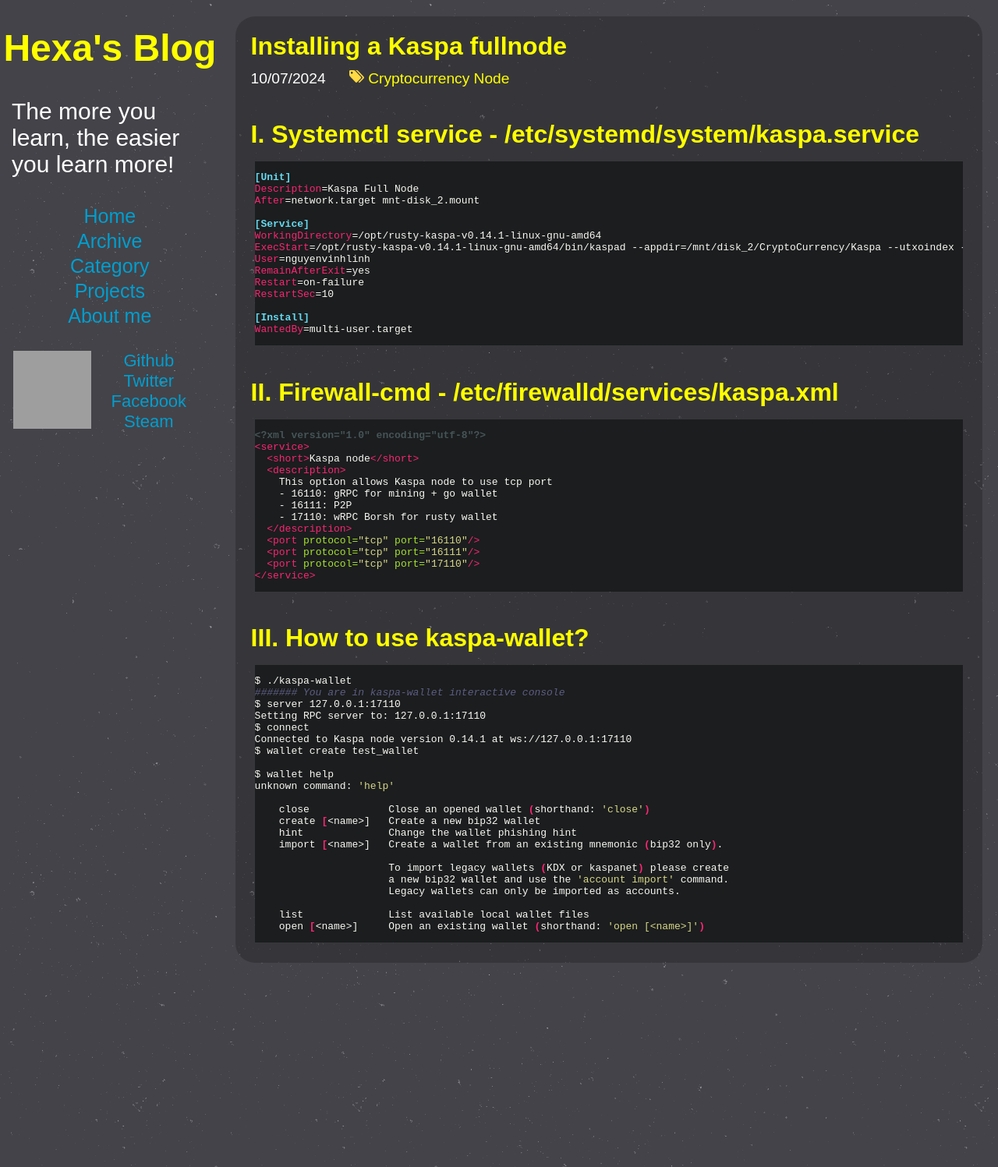
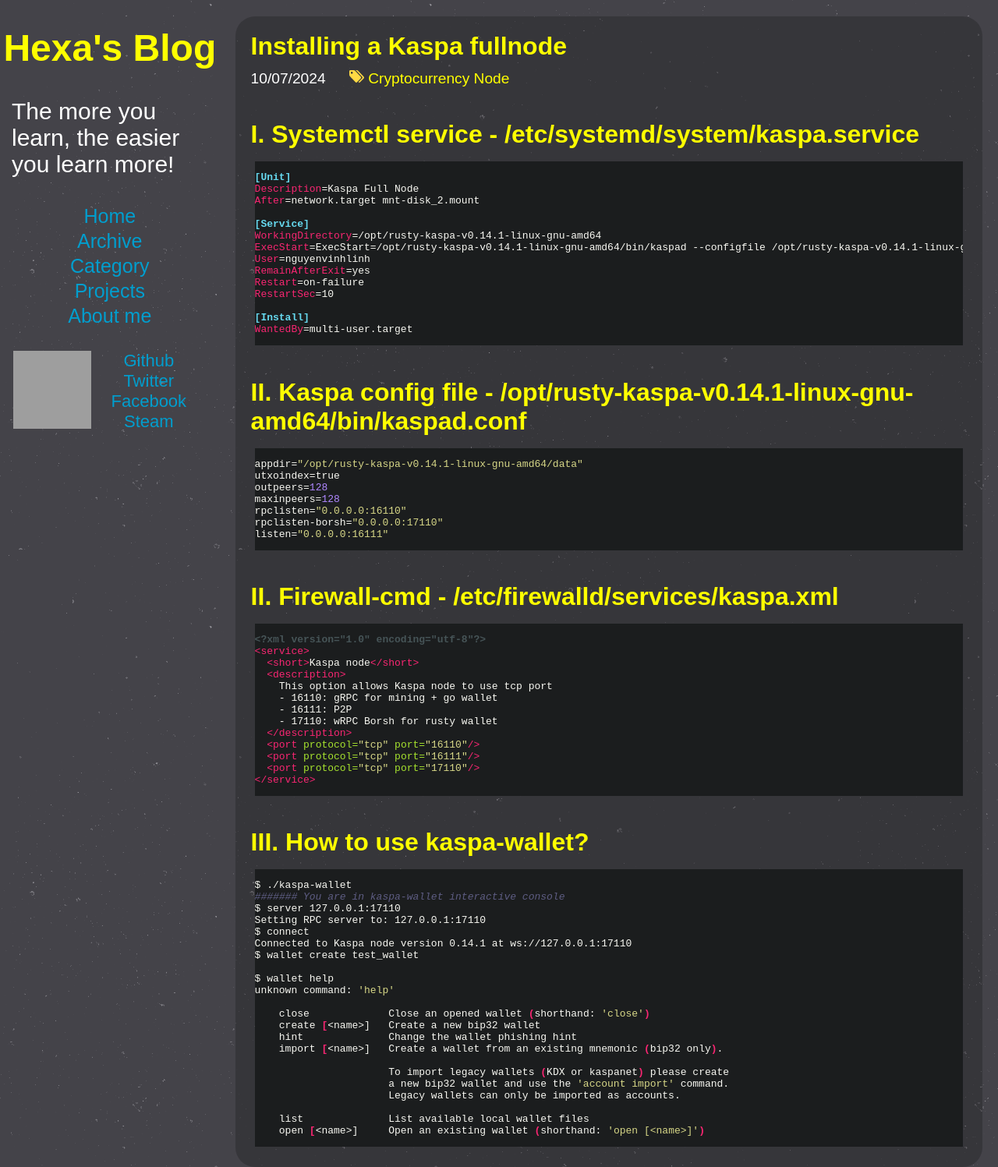
Before and after one commit to nguyenvinhlinh/nguyenvinhlinh.github.io, a Jekyll site: the page built from _posts/2024-07-10-Installing-a-Kaspa-fullnode.md, in a window 1280 px wide. Shown: the whole page at 78% size. Built offline with Jekyll 4.4.1, drawn with Linux system fonts in a browser that asks for light colours; comment, search, counter and statistics services are not loaded; grey boxes are pictures that could not be loaded.

Commit message:
update kaspa full node.

```diff
--- a/_posts/2024-07-10-Installing-a-Kaspa-fullnode.md
+++ b/_posts/2024-07-10-Installing-a-Kaspa-fullnode.md
@@ -23,7 +23,7 @@
 
 [Service]
 WorkingDirectory=/opt/rusty-kaspa-v0.14.1-linux-gnu-amd64
-ExecStart=/opt/rusty-kaspa-v0.14.1-linux-gnu-amd64/bin/kaspad --appdir=/mnt/disk_2/CryptoCurrency/Kaspa --utxoindex --rpclisten=0.0.0.0:16110 --rpclisten-borsh=0.0.0.0:17110
+ExecStart=ExecStart=/opt/rusty-kaspa-v0.14.1-linux-gnu-amd64/bin/kaspad --configfile /opt/rusty-kaspa-v0.14.1-linux-gnu-amd64/bin/kaspad.conf
 User=nguyenvinhlinh
 RemainAfterExit=yes
 Restart=on-failure
@@ -32,6 +32,23 @@
 [Install]
 WantedBy=multi-user.target
 {% endhighlight %}
+
+
+# II. Kaspa config file - /opt/rusty-kaspa-v0.14.1-linux-gnu-amd64/bin/kaspad.conf
+
+
+{% highlight config %}
+appdir="/opt/rusty-kaspa-v0.14.1-linux-gnu-amd64/data"
+utxoindex=true
+outpeers=128
+maxinpeers=128
+rpclisten="0.0.0.0:16110"
+rpclisten-borsh="0.0.0.0:17110"
+listen="0.0.0.0:16111"
+{% endhighlight %}
+
+
+
 
 # II. Firewall-cmd - /etc/firewalld/services/kaspa.xml
 
```
